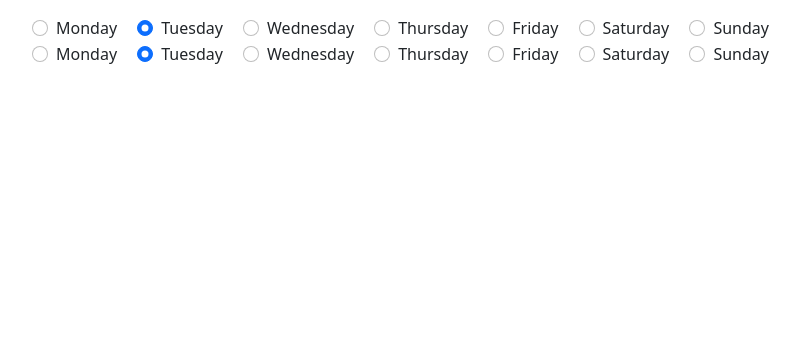
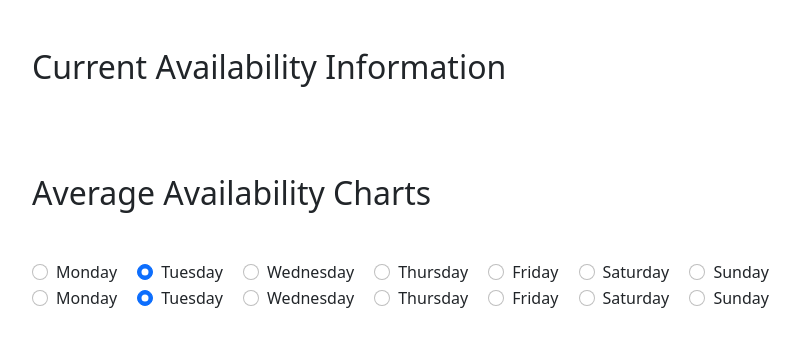
Before and after one commit to michaeldavitt/COMP30830_Dublin_Bikes_App, a Python web app: template web/templates/specific_station.html in a window 1280 px wide. Shown: the part 79-426 px from the top of the page, without its empty margins (50-850 px from the left). Run offline with Jinja, Linux system fonts and the light colour scheme; the template is opened without the code that fills it, so the values that code supplies are empty; some libraries are stand-ins or nearby versions.

Commit message:
Improves styling of specific stations page using Bootstrap

```diff
--- a/web/static/stationInfoCode.js
+++ b/web/static/stationInfoCode.js
@@ -61,12 +61,27 @@ function displayStationInfo(){
             console.log("success", data);
             var availability = data;
 
-            for (key in availability[0]){
-                const listItem = document.createElement("li");
-                const listText = key + ": " + availability[0][key];
-                listItem.innerHTML = listText;
-                stationInfoList.appendChild(listItem)
-            }
+            // Display currently available bikes
+            var availableBikesElement = document.createElement("div");
+            availableBikesElement.className = "col-sm-6 availability_data";
+            var availableBikesHeader = document.createElement("p");
+            availableBikesHeader.innerHTML = "Currently Available Bikes";
+            var availableBikesCount = document.createElement("p");
+            availableBikesCount.innerHTML = availability[0]["available_bikes"];
+            availableBikesElement.appendChild(availableBikesHeader);
+            availableBikesElement.appendChild(availableBikesCount);
+            stationInfoList.appendChild(availableBikesElement);
+
+            // Display currently available stations
+            var availableStationsElement = document.createElement("div");
+            availableStationsElement.className = "col-sm-6 availability_data";
+            var availableStationsHeader = document.createElement("p");
+            availableStationsHeader.innerHTML = "Currently Available Parking Spaces";
+            var availableStationsCount = document.createElement("p");
+            availableStationsCount.innerHTML = availability[0]["available_stands"];
+            availableStationsElement.appendChild(availableStationsHeader);
+            availableStationsElement.appendChild(availableStationsCount);
+            stationInfoList.appendChild(availableStationsElement);
 
         })
         .fail(function(){
--- a/web/templates/specific_station.html
+++ b/web/templates/specific_station.html
@@ -1,10 +1,38 @@
 {% extends "base.html" %}
 {% block content %}
+<style>
+    .row {
+        margin-bottom: 40px;
+    }
+
+    .availability_data {
+        border: 1px solid black;
+        padding: 10px;
+        font-size: large;
+        font-weight: bold;
+        background-color: rgb(226, 218, 218);
+        text-align: center;
+    }
+</style>
 
     <!-- Main content -->
     <div class="container">
-        <h1 id="station_title"></h1>
-        <ul id="station_info"></ul>
+
+        <!-- Row for the station title -->
+        <div class="row">
+            <h1 id="station_title"></h1>
+        </div>
+
+        <div class="row">
+            <h2>Current Availability Information</h2>
+        </div>
+
+        <!-- Row for the station availability information -->
+        <div class="row" id="station_info"></div>
+
+        <div class="row">
+            <h2>Average Availability Charts</h2>
+        </div>
 
         <!-- Option to select day for bike availability chart -->
         <div class="form-check form-check-inline">
@@ -53,6 +81,7 @@
         <div class="form-check form-check-inline">
             <input type="radio" class="form-check-input" id="Sunday_Stands" name="Radio_Stands" value="Sunday" onclick="displayStationeAvailabilityChart(value)"><label class="form-check-label" for="Sunday_Stands">Sunday</label>
         </div>
+
         <div id="chartDivStations"></div>
     </div>
 
```
